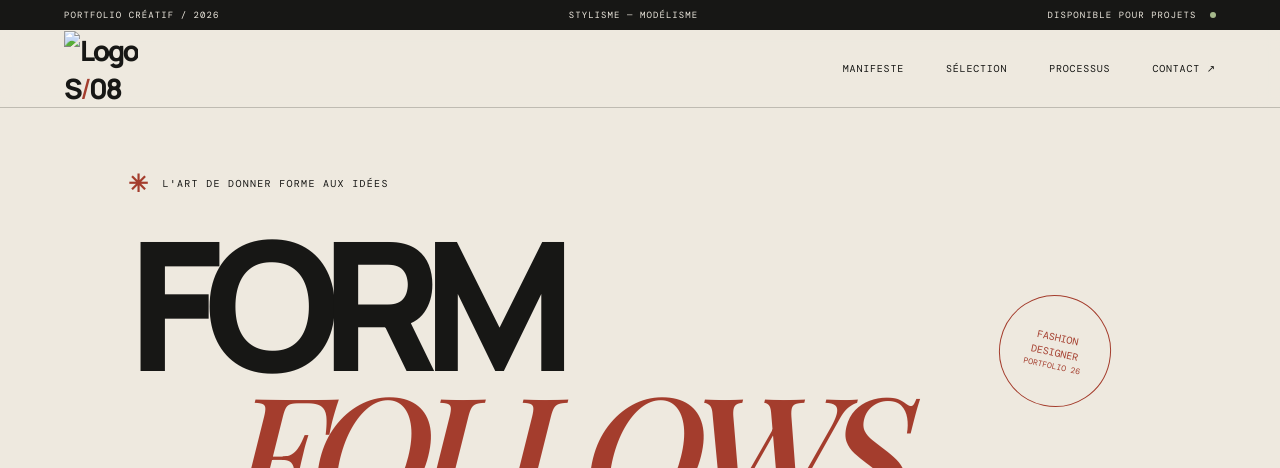
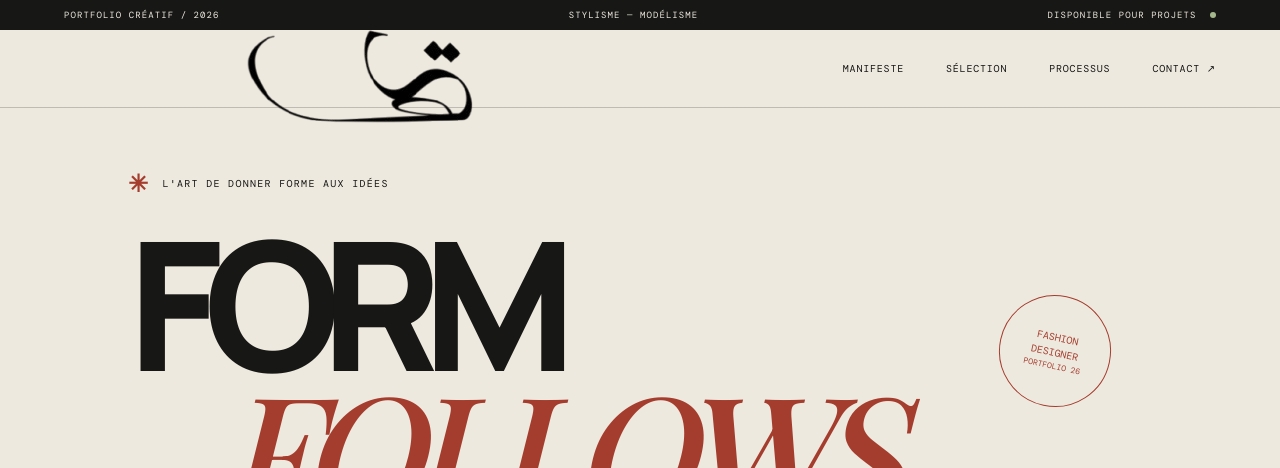
Before and after one commit to sarahgara/portfolio, a plain HTML site: page index.html in a window 1280 px wide. Shown: the top 468 px of the page. Drawn offline with nearby package versions, Linux system fonts and the light colour scheme; a web font is replaced by a local one.

Commit message:
Update logo image source in index.html

```diff
--- a/index.html
+++ b/index.html
@@ -29,8 +29,8 @@
 <header class="header">
 
   <a class="logo" href="#home">
-    <img src="images/logo.png" alt="Logo">
-    S<span>/</span>08</a>
+    <img src="logo.png" alt="Logo">
+  </a>
 
   <nav class="nav">
     <a href="#about">MANIFESTE</a>
```
